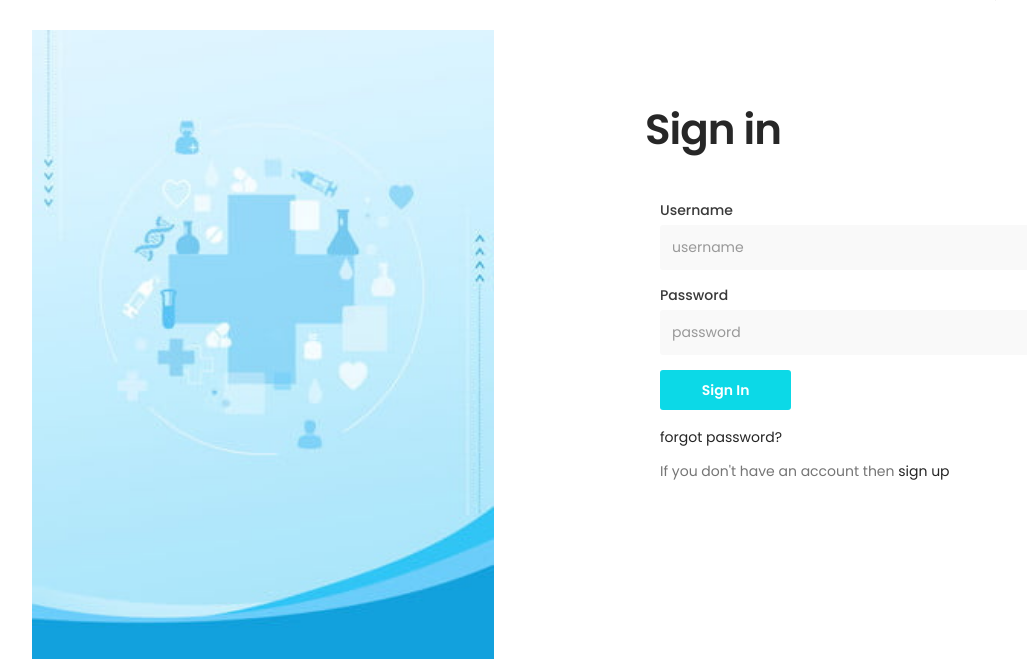
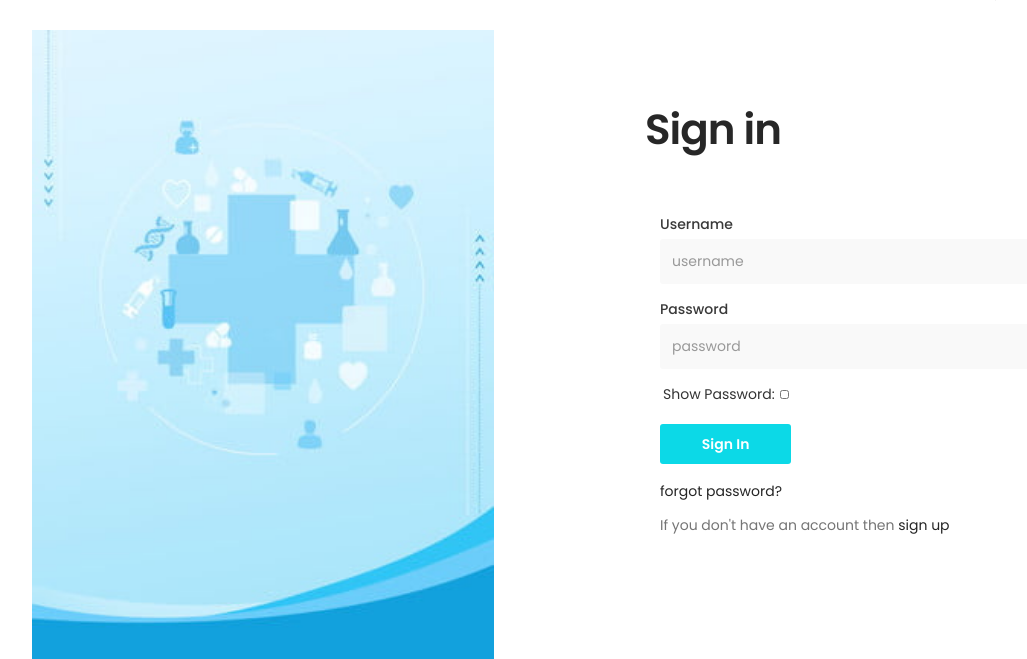
Before and after one commit to WAD-Team-Alpha/Hospital_Review_System, a Django app: page /accounts/ in a window 1280 px wide. Shown: the part 45-704 px from the top of the page, without its empty margins (10-1037 px from the left). Run offline with Django 3.2, Linux system fonts and the light colour scheme; some libraries are stand-ins or nearby versions.

Commit message:
fixed some css in signin and reviews section

```diff
--- a/public/static/js/authentication.js
+++ b/public/static/js/authentication.js
@@ -25,3 +25,14 @@ function showPass() {
       y.type = "password";
     }
 }
+function show_pass() {
+  var x = document.getElementById('o_psw');
+
+  if (x.type === "password") {
+    x.type = "text";
+
+  } else {
+    x.type = "password";
+
+  }
+}
--- a/reviews/views.py
+++ b/reviews/views.py
@@ -14,7 +14,7 @@ def docreview(request):
         if not request.user.is_authenticated:
             print("failed")
             #messages.error(request, "Please Signin")
-            return redirect('/doctors/'+doctor_id)
+            return redirect('signin')
         username = request.POST['username']
         star_rating = request.POST['rating']
         non_rating = ""
--- a/templates/DoctorProfile.html
+++ b/templates/DoctorProfile.html
@@ -211,6 +211,9 @@
               />
               {% else %}
               <input type="hidden" name="user_id" value="NONE" />
+              <h3 class="h3" style="color: red;">Please get signed In before adding review..</h3>
+
+              <a class="btn" href="{% url 'signin' %}"><button class="btn btn-info">Signin</button></a>
               {% endif %}
 
               <input type="hidden" name="doctor_id" value="{{ doctor.id }}" />
--- a/templates/hospitalprofile.html
+++ b/templates/hospitalprofile.html
@@ -292,6 +292,9 @@
             />
             {% else %}
             <input type="hidden" name="user_id" value="NONE" />
+            <h3 class="h3" style="color: red;">Please get signed In before adding review..</h3>
+
+              <a class="btn" href="{% url 'signin' %}"><button class="btn btn-info">Signin</button></a>
             {% endif %}
 
             <input type="hidden" name="hospital_id" value="{{ hospital.id }}" />
--- a/templates/signin.html
+++ b/templates/signin.html
@@ -101,13 +101,15 @@
                   <input
                     type="password"
                     class="form-control"
-                    id="email"
+                    id="o_psw"
                     name="password"
                     placeholder="password"
                     required
                   />
                 </div>
-
+                <div class="shps" style="margin-top: 1em; margin-left : 18px;">
+                  Show Password: <input type="checkbox" name="showpass" id="showpass" onclick="show_pass()" style="height: 9px;">
+              </div>
                 <br />
                 <div class="col-md-12 col-sm-12">
                   <button
@@ -228,5 +230,6 @@
     <script src="{% static 'js/smoothscroll.js' %}"></script>
     <script src="{% static 'js/owl.carousel.min.js' %}"></script>
     <script src="{% static 'js/custom.js' %}"></script>
+    <script src="{% static 'js/authentication.js' %}"></script>
   </body>
 </html>
```
Also changed, not shown: static/js/authentication.js (+11 -0 lines).
